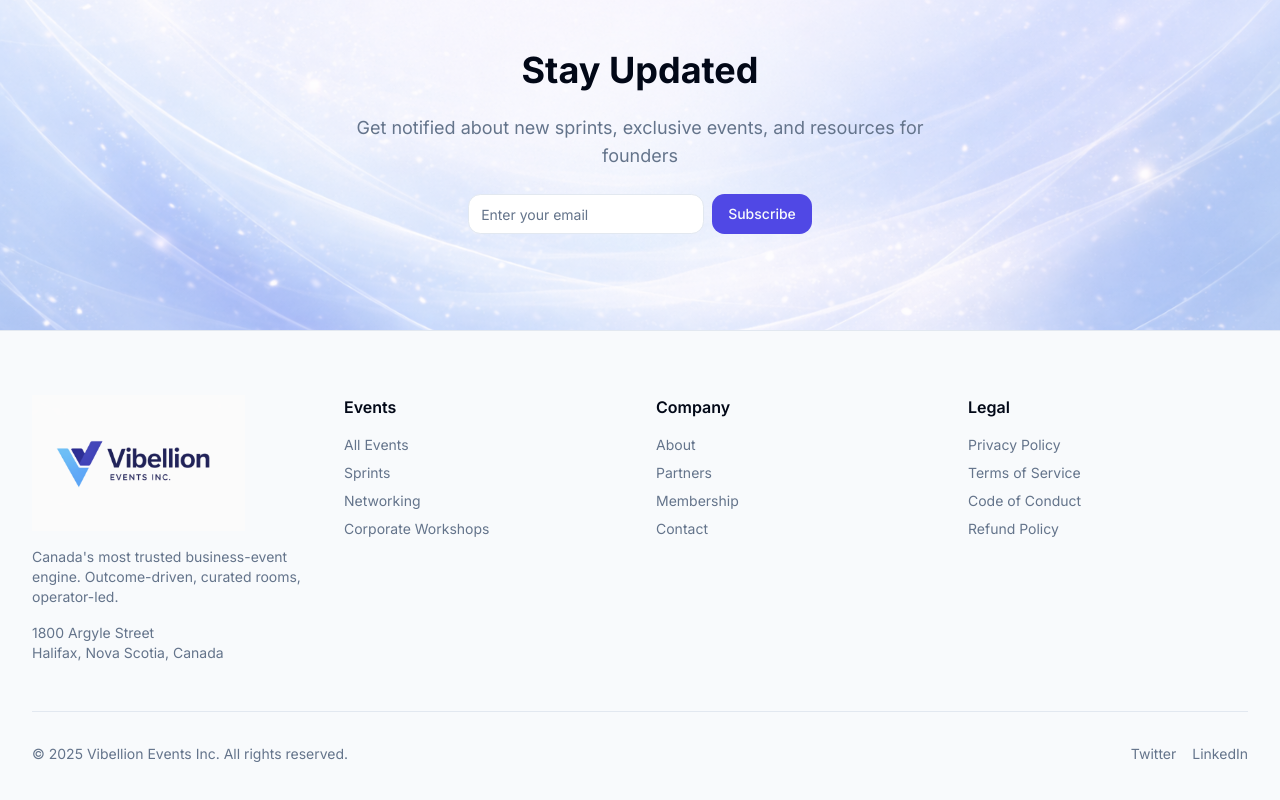
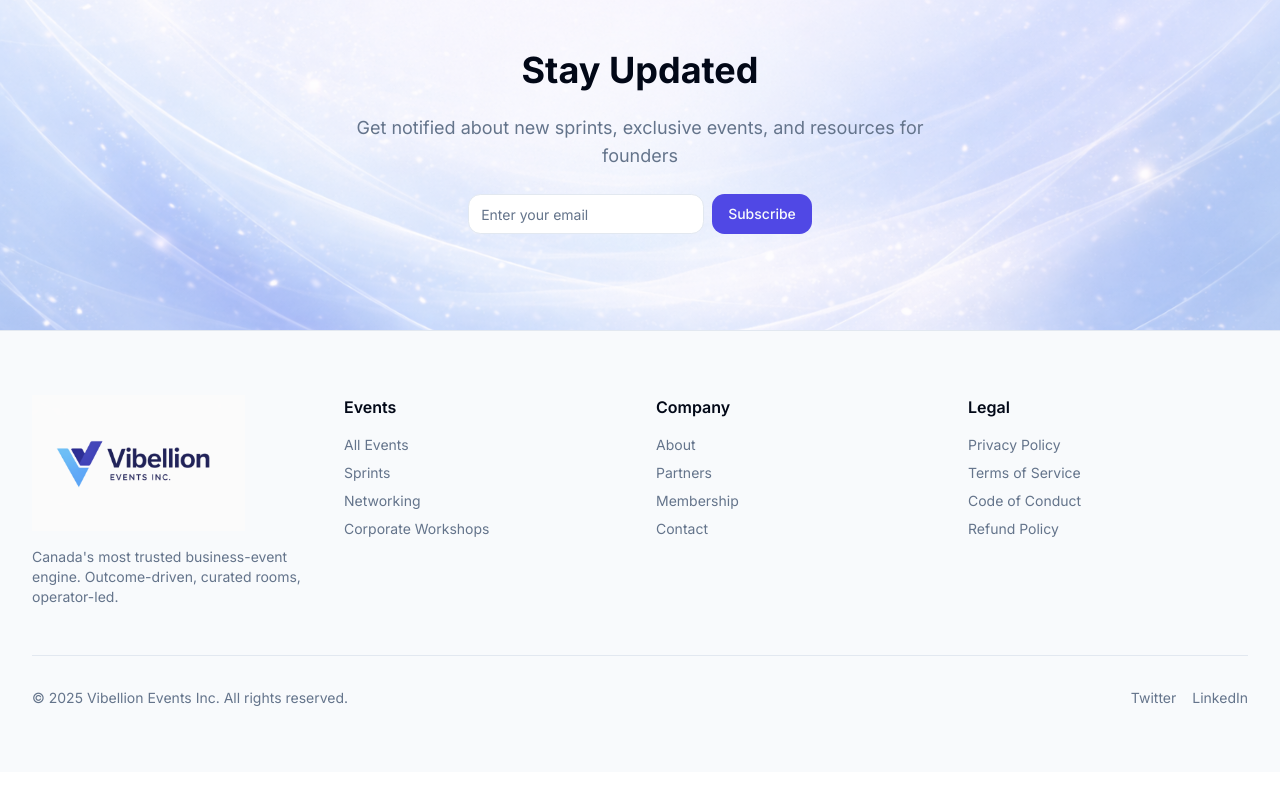
Before and after one commit to zamanmaruf/Vibellon-Events-Inc., a Next.js app: page / in a window 1280 px wide. Shown: the part 3633-4433 px from the top of the page. After the commit the page ends 4405 px from the top, so only its background shows below. Built offline with nearby package versions, Linux system fonts and the light colour scheme; no server answers.

Commit message:
Remove company address from footer

```diff
--- a/components/layout/Footer.tsx
+++ b/components/layout/Footer.tsx
@@ -16,10 +16,6 @@ export function Footer() {
             />
             <p className="text-sm text-muted-foreground">
               Canada's most trusted business-event engine. Outcome-driven, curated rooms, operator-led.
-            </p>
-            <p className="text-sm text-muted-foreground">
-              1800 Argyle Street<br />
-              Halifax, Nova Scotia, Canada
             </p>
           </div>
 
```
